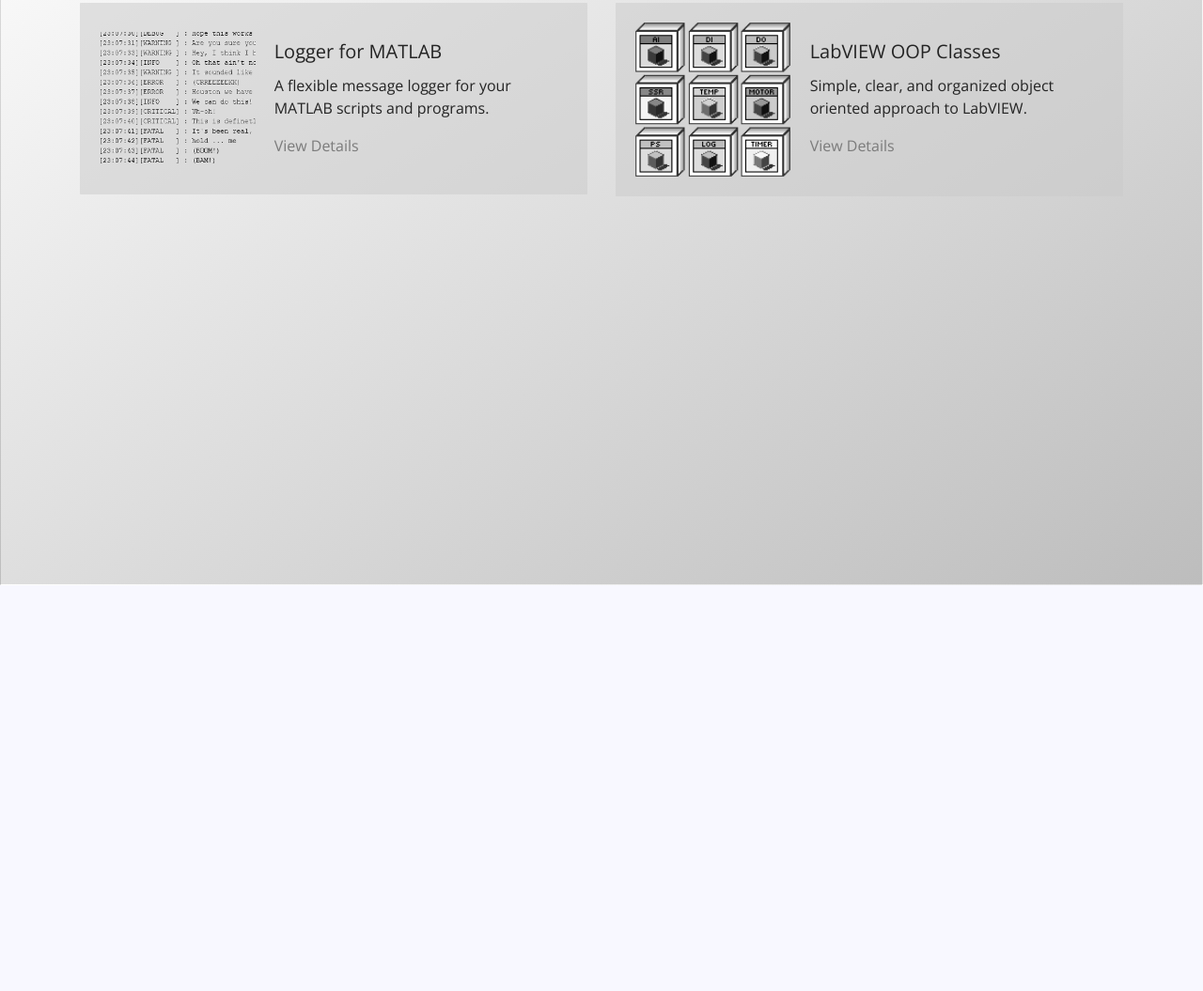
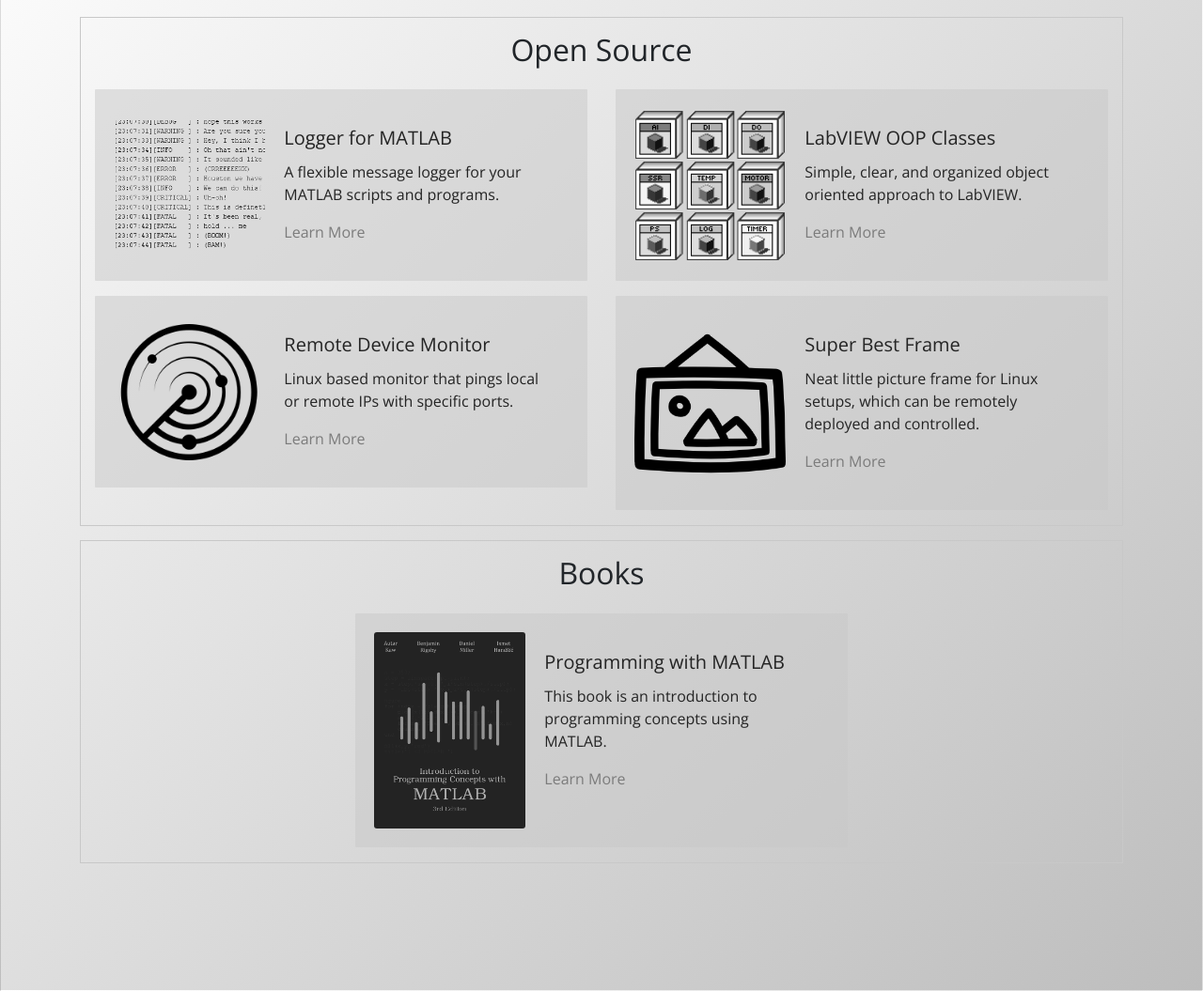
Before and after one commit to ismet55555/ismet55555.github.io, a plain HTML site: page html/pages/projects.html in a window 1280 px wide. Shown: the part 177-1232 px from the top of the page at 94% size. Before the commit the page ends 800 px from the top, so only its background shows below. Drawn offline with nearby package versions, Linux system fonts and the light colour scheme.

Commit message:
projects and profile image

```diff
--- a/css/projects.css
+++ b/css/projects.css
@@ -11,11 +11,25 @@
 
 /* =========================================== */
 
+
+.project-section {
+  border: 1px solid rgb(200, 200, 200);
+  margin-top: 15px;
+  margin-bottom: 15px;
+}
+.project-section-header {
+  padding-top: 15px;
+  padding-bottom: 15px;
+}
+
+
+
+
 .card {
   max-width: 100%;
   height: auto;
   padding: 20px;
-  background-color: rgba(201, 201, 201, 0.5);
+  background-color: rgba(200, 200, 200, 0.5);
   border: 0px;
   border-radius: 1px;
     filter: grayscale(100%);
@@ -28,16 +42,13 @@
 .card:hover {
   filter: grayscale(0%);
   transform: translateY(-10px);
-  background-color: rgba(158, 158, 158, 0.5);
+  background-color: rgba(160, 160, 160, 0.5);
 }
-
 .card img {
   max-width: 500px;
   max-height: auto;
+}
 
-
-  /* border: 1px dashed black; */
-}
 
 .button-details {
   font-size: medium;
--- a/html/header.html
+++ b/html/header.html
@@ -18,9 +18,9 @@
             <li class="nav-item">
                 <a class="nav-link" href="/html/pages/photo.html">Photography</a>
             </li>
-            <li class="nav-item">
+            <!-- <li class="nav-item">
                 <a class="nav-link" href="/html/pages/about.html">About</a>
-            </li>
+            </li> -->
             <li class="nav-item">
                 <a class="nav-link" href="/html/pages/contact.html">Contact</a>
             </li>
--- a/html/pages/projects.html
+++ b/html/pages/projects.html
@@ -39,6 +39,13 @@
             </div>
 
 
+
+            <div class="container project-section" id="project-open-source">
+
+                <div class="row justify-content-center project-section-header">
+                    <h2>Open Source</h2>
+                </div>
+
                 <div class="row justify-content-center">
 
                     <div class="col-md-6">
@@ -51,7 +58,45 @@
                                 <div class="card-body">
                                 <h5 class="card-title">Logger for MATLAB</h5>
                                 <p class="card-text">A flexible message logger for your MATLAB scripts and programs.</p>
-                              <a role="button" class="card-text button-details" href="https://github.com/ismet55555/Logging-For-MATLAB">View Details</a>
+                                <a role="button" class="card-text button-details" href="https://github.com/ismet55555/Logging-For-MATLAB">Learn More</a>
+                                </div>
+                            </div>
+                            </div>
+                        </div>
+                    </div>
+
+                    <div class="col-md-6">
+                        <div class="card mb-3">
+                            <div class="row no-gutters">
+                            <div class="col-md-4 my-auto">
+                                <img src="/assets/img/projects/thumbnails/thumb-labview-oop.png" class="card-img" alt="Card Name">
+                            </div>
+                            <div class="col-md-8">
+                                <div class="card-body">
+                                <h5 class="card-title">LabVIEW OOP Classes</h5>
+                                <p class="card-text">Simple, clear, and organized object oriented approach to LabVIEW.</p>
+                                <a role="button" class="card-text button-details" href="https://github.com/ismet55555/LabVIEW-OOP-Classes">Learn More</a>
+                                </div>
+                            </div>
+                            </div>
+                        </div>
+                    </div>
+
+                </div>
+
+                <div class="row justify-content-center">
+
+                    <div class="col-md-6">
+                        <div class="card mb-3">
+                            <div class="row no-gutters">
+                            <div class="col-md-4 my-auto">
+                                <img src="/assets/img/projects/thumbnails/device_monitor.png" class="card-img" alt="Card Name">
+                            </div>
+                            <div class="col-md-8">
+                                <div class="card-body">
+                                <h5 class="card-title">Remote Device Monitor</h5>
+                                <p class="card-text">Linux based monitor that pings local or remote IPs with specific ports.</p>
+                                <a role="button" class="card-text button-details" href="https://github.com/ismet55555/Remote-Device-Monitor">Learn More</a>
                                 </div>
                             </div>
                             </div>
@@ -63,18 +108,65 @@
                         <div class="card mb-3">
                             <div class="row no-gutters">
                             <div class="col-md-4 my-auto">
-                            <img src="/assets/img/projects/thumbnails/thumb-labview-oop.png" class="card-img" alt="Card Name">
+                                <img src="/assets/img/projects/thumbnails/super-best-frame.png" class="card-img" alt="Card Name">
                             </div>
                             <div class="col-md-8">
                                 <div class="card-body">
-                              <h5 class="card-title">LabVIEW OOP Classes</h5>
-                              <p class="card-text">Simple, clear, and organized object oriented approach to LabVIEW.</p>
-                              <a role="button" class="card-text button-details" href="https://github.com/ismet55555/LabVIEW-OOP-Classes">View Details</a>
+                                <h5 class="card-title">Super Best Frame</h5>
+                                <p class="card-text">Neat little picture frame for Linux setups, which can be remotely deployed and controlled.</p>
+                                <a role="button" class="card-text button-details" href="https://github.com/ismet55555/Super-Best-Frame">Learn More</a>
                                 </div>
                             </div>
                             </div>
                         </div>
                     </div>
+
+                </div>
+
+            </div>
+
+
+
+
+
+            <div class="container project-section" id="project-open-source">
+
+                <div class="row justify-content-center project-section-header">
+                    <h2>Books</h2>
+                </div>
+
+                <div class="row justify-content-center">
+
+                    <div class="col-md-6">
+                        <div class="card mb-3">
+                            <div class="row no-gutters">
+                            <div class="col-md-4 my-auto">
+                                <img src="/assets/img/projects/thumbnails/matlab-book-cover.png" class="card-img" alt="Card Name">
+                            </div>
+                            <div class="col-md-8">
+                                <div class="card-body">
+                                <h5 class="card-title">Programming with MATLAB</h5>
+                                <p class="card-text">This book is an introduction to programming concepts using MATLAB.</p>
+                                <a role="button" class="card-text button-details" href="https://programming.autarkaw.com/">Learn More</a>
+                                </div>
+                            </div>
+                            </div>
+                        </div>
+                    </div>
+
+
+
+                </div>
+
+
+            </div>
+
+
+
+
+
+
+
 
         </div>
 
```
Also changed, not shown: css/index.css (+22 -1 lines), html/pages/about.html (+8 -2 lines), html/pages/photo.html (+5 -0 lines), index.html (+2 -2 lines), assets/img/chicken.png (renamed from assets/img/me.png), assets/img/projects/thumbnails/device_monitor.png (added), assets/img/projects/thumbnails/matlab-book-cover.png (added), assets/img/projects/thumbnails/super-best-frame.png (added), 4 other files. Lines whose indentation alone changed are shown as unchanged.
